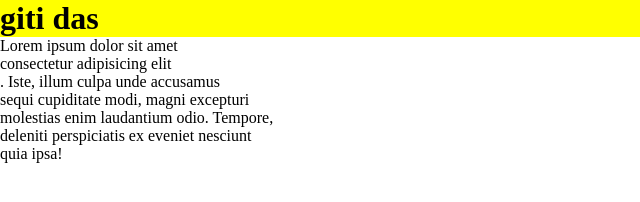
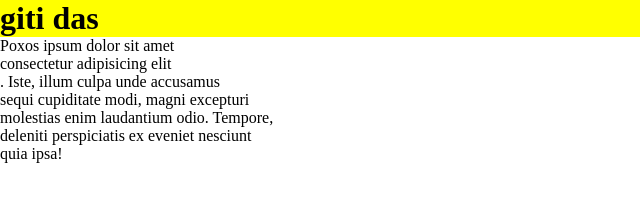
Before and after one commit to ArturHovhannisyandeveloper/tuyn-project, a plain HTML site: page index.html in a window 1280 px wide. Shown: the full height of the page, 0-640 px from the left. Drawn offline with Linux system fonts and the light colour scheme.

Commit message:
my second commit

```diff
--- a/index.html
+++ b/index.html
@@ -8,7 +8,7 @@
 </head>
 <body>
     <h1>giti das</h1>
-    <p>Lorem ipsum dolor sit amet <br>
+    <p>Poxos ipsum dolor sit amet <br>
          consectetur adipisicing elit <br>
          . Iste, illum culpa unde accusamus <br>
          sequi cupiditate modi, magni excepturi <br>
```
